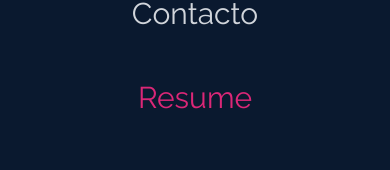
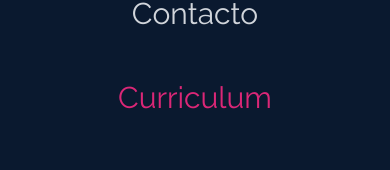
Before and after one commit to joelgdeveloper/MyPortfolio, a React (Vite) app: page / in a window 390 px wide. Both pictures are taken after a click on the element 361 px from the left and 40 px from the top of the page. Shown: the part 534-704 px from the top of the page. Built offline with nearby package versions, Linux system fonts and the light colour scheme.

Commit message:
deploy 1.2

```diff
--- a/src/components/Navbar.jsx
+++ b/src/components/Navbar.jsx
@@ -86,8 +86,8 @@ const Navbar = () => {
         </li>
         <li className='py-6 text-3xl text-pink-600'>
 
-          <a href="/src/assets/JoelGomez-CV.pdf" target="_blank">
-              Resume
+          <a href="./src/assets/JoelGomez-CV.pdf" target="_blank">
+              Curriculum
             </a>
 
         </li>
@@ -113,7 +113,7 @@ const Navbar = () => {
             </a>
           </li>
           <li className='w-[160px] h-[60px] flex justify-between items-center ml-[-100px] hover:ml-0 duration-[400ms] bg-[#565f69]'>
-            <a href="/src/assets/JoelGomez-CV.pdf" target="_blank" className='flex justify-between items-center w-full text-gray-300'>
+            <a href="./src/assets/JoelGomez-CV.pdf" target="_blank" className='flex justify-between items-center w-full text-gray-300'>
               Curriculum <BsFillPersonLinesFill size={30} />
             </a>
           </li>
```
Also changed, not shown: 2 other files (tests, documents, lock files or other folders).
